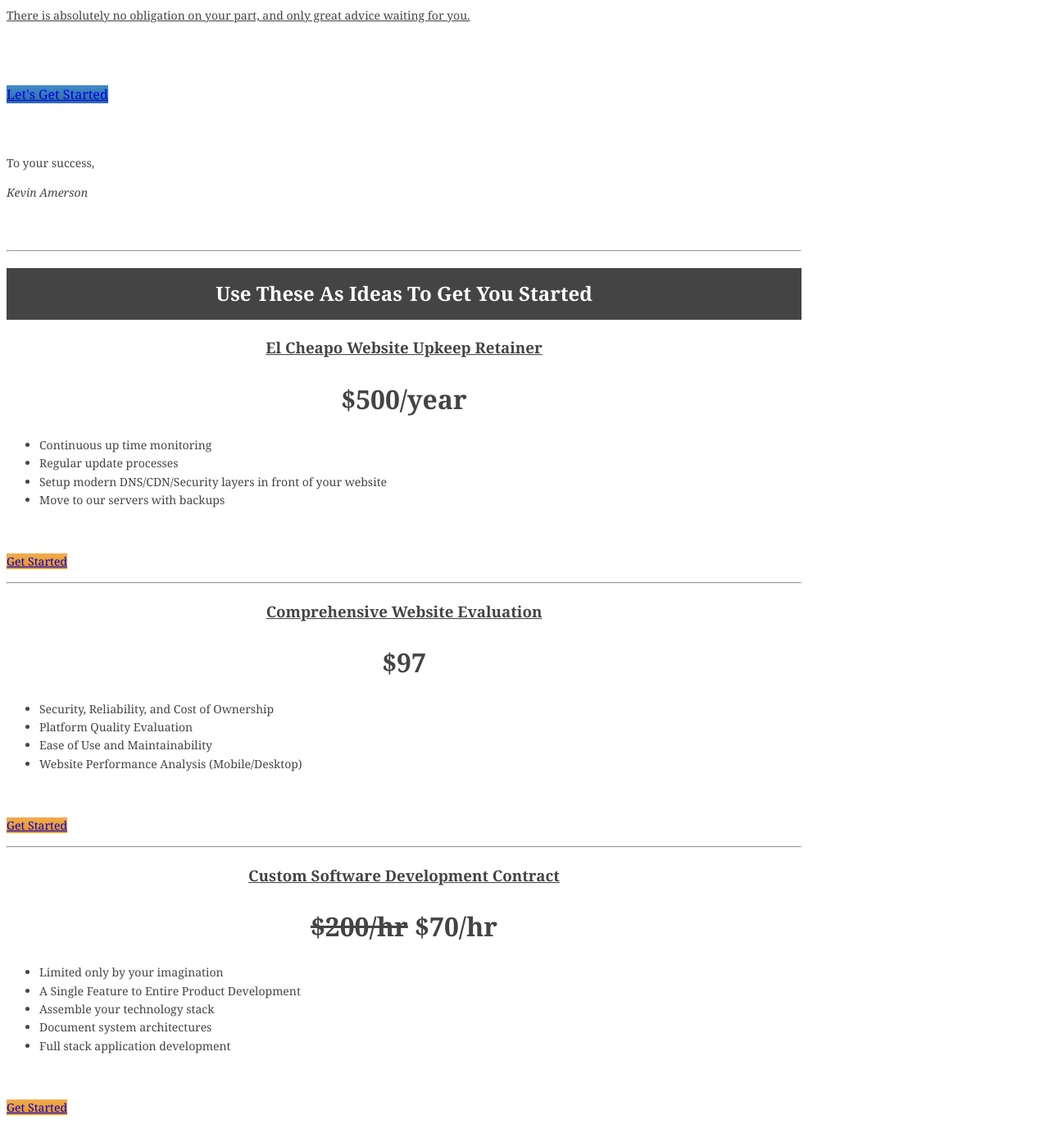
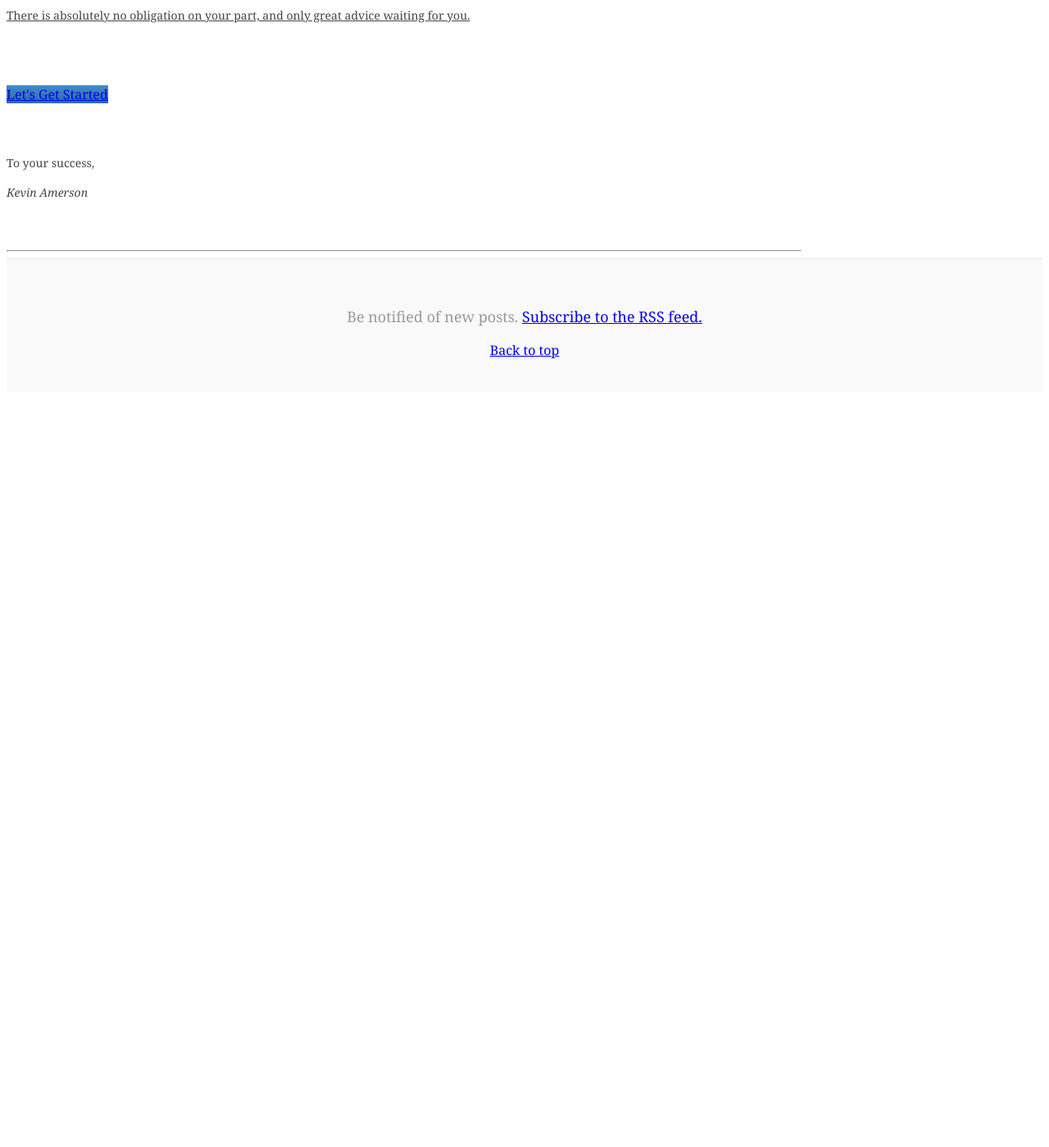
Before and after one commit to rayleyva/caoimhghin.github.io, a Jekyll site: the page built from services.md, in a window 1280 px wide and 1400 px high, scrolled down 5165 px. Shown: the whole window at 82% size. Built offline with Jekyll 4.4.1, drawn with Linux system fonts in a browser that asks for light colours; nearby versions of some CDN libraries; after the commit the page ends 5651 px from its top, so only the background shows below that.

Commit message:
removing bottom section

```diff
--- a/services.md
+++ b/services.md
@@ -202,50 +202,3 @@ To your success,
 <br/>
 <br/>
 <hr/>
-
-## <a id="options"></a>Use These As Ideas To Get You Started
-
-### *El Cheapo Website Upkeep Retainer*
-
-# $500/year
-
-* Continuous up time monitoring
-* Regular update processes
-* Setup modern DNS/CDN/Security layers in front of your website
-* Move to our servers with backups
-
-<br/>
-
-<a href="/get-started/?o=el-cheapo" class="btn btn-warning">Get Started</a>
-<hr/>
-
-### *Comprehensive Website Evaluation*
-
-# $97
-
-* Security, Reliability, and Cost of Ownership
-* Platform Quality Evaluation
-* Ease of Use and Maintainability
-* Website Performance Analysis (Mobile/Desktop)
-
-<br/>
-
-<a href="/get-started/?o=comprehensive" class="btn btn-warning">Get Started</a>
-<hr/>
-
-### *Custom Software Development Contract*
-
-# <span style="text-decoration: line-through;">$200/hr</span> $70/hr
-
-* Limited only by your imagination
-* A Single Feature to Entire Product Development
-* Assemble your technology stack
-* Document system architectures
-* Full stack application development
-
-<br/>
-
-<a href="/get-started/?o=custom-dev" class="btn btn-warning">Get Started</a>
-
-<br/>
-<br/>
```
